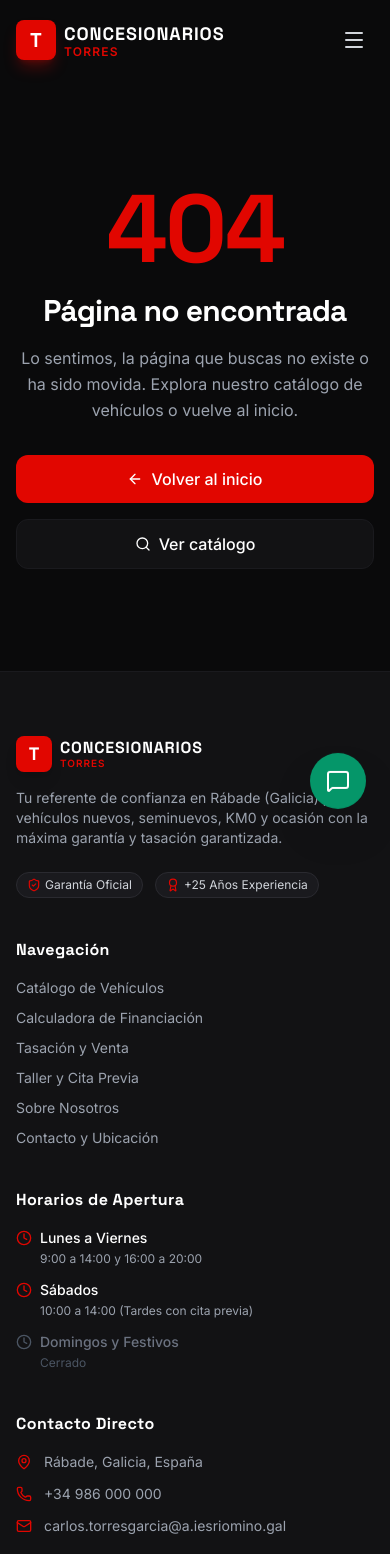
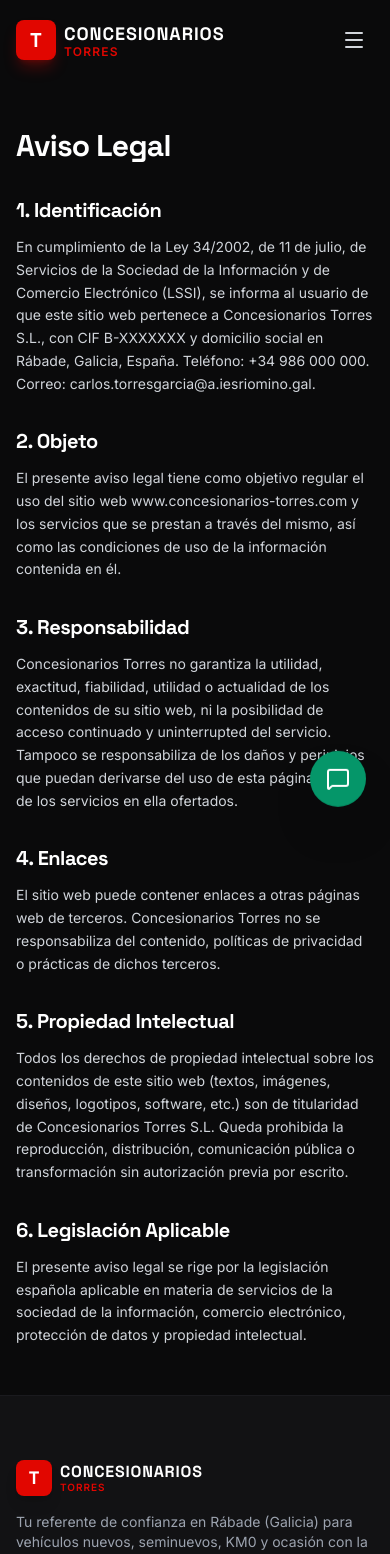
Before and after one commit to carlos7zn/concesionarios-torres, a Next.js app: page /aviso-legal in a window 390 px wide. Before the commit this address had no page. Shown: the top 1554 px of the page. Built offline with nearby package versions, Linux system fonts and the light colour scheme.

Commit message:
fix: phone links, Golf GTI badge, legal pages, cookie banner

```diff
--- /dev/null
+++ b/app/aviso-legal/page.tsx
@@ -0,0 +1,46 @@
+import type { Metadata } from 'next';
+
+export const metadata: Metadata = {
+  title: 'Aviso Legal | Concesionarios Torres',
+  description: 'Aviso legal de Concesionarios Torres. Información sobre identidad, responsabilidad, enlaces y políticas.',
+};
+
+export default function AvisoLegalPage() {
+  return (
+    <div className="py-12 max-w-4xl mx-auto px-4 sm:px-6 lg:px-8">
+      <h1 className="text-3xl sm:text-4xl font-display font-bold text-white mb-8">Aviso Legal</h1>
+
+      <div className="space-y-8 text-gray-300 text-sm leading-relaxed">
+        <section>
+          <h2 className="text-xl font-display font-bold text-white mb-3">1. Identificación</h2>
+          <p>En cumplimiento de la Ley 34/2002, de 11 de julio, de Servicios de la Sociedad de la Información y de Comercio Electrónico (LSSI), se informa al usuario de que este sitio web pertenece a Concesionarios Torres S.L., con CIF B-XXXXXXX y domicilio social en Rábade, Galicia, España. Teléfono: +34 986 000 000. Correo: carlos.torresgarcia@a.iesriomino.gal.</p>
+        </section>
+
+        <section>
+          <h2 className="text-xl font-display font-bold text-white mb-3">2. Objeto</h2>
+          <p>El presente aviso legal tiene como objetivo regular el uso del sitio web www.concesionarios-torres.com y los servicios que se prestan a través del mismo, así como las condiciones de uso de la información contenida en él.</p>
+        </section>
+
+        <section>
+          <h2 className="text-xl font-display font-bold text-white mb-3">3. Responsabilidad</h2>
+          <p>Concesionarios Torres no garantiza la utilidad, exactitud, fiabilidad, utilidad o actualidad de los contenidos de su sitio web, ni la posibilidad de acceso continuado y uninterrupted del servicio. Tampoco se responsabiliza de los daños y perjuicios que puedan derivarse del uso de esta página web o de los servicios en ella ofertados.</p>
+        </section>
+
+        <section>
+          <h2 className="text-xl font-display font-bold text-white mb-3">4. Enlaces</h2>
+          <p>El sitio web puede contener enlaces a otras páginas web de terceros. Concesionarios Torres no se responsabiliza del contenido, políticas de privacidad o prácticas de dichos terceros.</p>
+        </section>
+
+        <section>
+          <h2 className="text-xl font-display font-bold text-white mb-3">5. Propiedad Intelectual</h2>
+          <p>Todos los derechos de propiedad intelectual sobre los contenidos de este sitio web (textos, imágenes, diseños, logotipos, software, etc.) son de titularidad de Concesionarios Torres S.L. Queda prohibida la reproducción, distribución, comunicación pública o transformación sin autorización previa por escrito.</p>
+        </section>
+
+        <section>
+          <h2 className="text-xl font-display font-bold text-white mb-3">6. Legislación Aplicable</h2>
+          <p>El presente aviso legal se rige por la legislación española aplicable en materia de servicios de la sociedad de la información, comercio electrónico, protección de datos y propiedad intelectual.</p>
+        </section>
+      </div>
+    </div>
+  );
+}
--- a/app/contacto/page.tsx
+++ b/app/contacto/page.tsx
@@ -36,7 +36,7 @@ export default function ContactoPage() {
                 <Phone className="w-5 h-5 text-brand-red flex-shrink-0 mt-0.5" />
                 <div>
                   <strong className="text-white block">Teléfono / WhatsApp</strong>
-                  <a href="tel:34986000000" className="hover:text-white transition-colors">+34 986 000 000</a>
+                  <a href="tel:+34986000000" className="hover:text-white transition-colors">+34 986 000 000</a>
                 </div>
               </li>
               <li className="flex items-start space-x-3">
--- /dev/null
+++ b/app/cookies/page.tsx
@@ -0,0 +1,40 @@
+import type { Metadata } from 'next';
+
+export const metadata: Metadata = {
+  title: 'Política de Cookies | Concesionarios Torres',
+  description: 'Política de cookies de Concesionarios Torres. Información sobre el uso de cookies y preferencias.',
+};
+
+export default function CookiesPage() {
+  return (
+    <div className="py-12 max-w-4xl mx-auto px-4 sm:px-6 lg:px-8">
+      <h1 className="text-3xl sm:text-4xl font-display font-bold text-white mb-8">Política de Cookies</h1>
+
+      <div className="space-y-8 text-gray-300 text-sm leading-relaxed">
+        <section>
+          <h2 className="text-xl font-display font-bold text-white mb-3">¿Qué son las cookies?</h2>
+          <p>Las cookies son pequeños archivos de texto que se almacenan en tu navegador cuando visitas un sitio web. Se utilizan para recordar preferencias, mejorar la experiencia del usuario y recopilar información estadística anónima.</p>
+        </section>
+
+        <section>
+          <h2 className="text-xl font-display font-bold text-white mb-3">Cookies que utilizamos</h2>
+          <ul className="list-disc pl-5 space-y-2">
+            <li><strong>Cookies técnicas o esenciales:</strong> Necesarias para el funcionamiento básico del sitio web (navegación, formularios, preferencias de idioma).</li>
+            <li><strong>Cookies de análisis:</strong> Nos permiten recopilar datos anónimos sobre cómo los usuarios utilizan el sitio web y así poder mejorarlo.</li>
+            <li><strong>Cookies de preferencias:</strong> Permiten recordar configuraciones como el idioma o la región.</li>
+          </ul>
+        </section>
+
+        <section>
+          <h2 className="text-xl font-display font-bold text-white mb-3">Gestión de cookies</h2>
+          <p>Puedes configurar tu navegador para aceptar, rechazar o notificarte cuando reciba cookies. La forma de hacerlo varía según el navegador que utilices (Chrome, Firefox, Safari, Edge, etc.). Si rechazas las cookies técnicas, es posible que algunos servicios o funciones del sitio web no estén disponibles.</p>
+        </section>
+
+        <section>
+          <h2 className="text-xl font-display font-bold text-white mb-3">Configurar cookies</h2>
+          <p>Puedes gestionar tus preferencias de cookies en este mismo sitio web a través del banner que aparece al acceder o en cualquier momento desde el pie de página.</p>
+        </section>
+      </div>
+    </div>
+  );
+}
--- /dev/null
+++ b/components/CookieBanner.tsx
@@ -0,0 +1,57 @@
+'use client';
+
+import { useState, useEffect } from 'react';
+import Link from 'next/link';
+
+export default function CookieBanner() {
+  const [show, setShow] = useState(false);
+
+  useEffect(() => {
+    const consent = localStorage.getItem('cookie-consent');
+    if (!consent) {
+      setTimeout(() => setShow(true), 1000);
+    }
+  }, []);
+
+  const handleAccept = () => {
+    localStorage.setItem('cookie-consent', 'accepted');
+    setShow(false);
+  };
+
+  const handleReject = () => {
+    localStorage.setItem('cookie-consent', 'rejected');
+    setShow(false);
+  };
+
+  if (!show) return null;
+
+  return (
+    <div className="fixed bottom-0 left-0 right-0 z-50 bg-dark-900/95 backdrop-blur-xl border-t border-dark-800 p-4 shadow-2xl animate-fadeIn">
+      <div className="max-w-7xl mx-auto flex flex-col sm:flex-row items-center justify-between gap-4">
+        <div className="flex-1">
+          <p className="text-sm text-gray-300">
+            Utilizamos cookies técnicas y de análisis para mejorar tu experiencia en nuestro sitio web.
+            Al hacer clic en &quot;Aceptas&quot;, consentes el uso de todas las cookies. Puedes{' '}
+            <Link href="/cookies" className="text-brand-red hover:underline font-medium">
+              configurar preferencias
+            </Link>.
+          </p>
+        </div>
+        <div className="flex items-center space-x-3">
+          <button
+            onClick={handleReject}
+            className="px-4 py-2 text-sm text-gray-300 hover:text-white border border-dark-700 rounded-lg hover:bg-dark-800 transition-colors"
+          >
+            Rechazar
+          </button>
+          <button
+            onClick={handleAccept}
+            className="px-5 py-2 text-sm bg-brand-red hover:bg-brand-redHover text-white rounded-lg font-medium transition-colors shadow-lg shadow-brand-red/20"
+          >
+            Acepta
+          </button>
+        </div>
+      </div>
+    </div>
+  );
+}
--- a/components/Footer.tsx
+++ b/components/Footer.tsx
@@ -84,7 +84,7 @@ export default function Footer() {
               </li>
               <li className="flex items-center space-x-3">
                 <Phone className="w-4 h-4 text-brand-red flex-shrink-0" />
-                <a href="tel:34986000000" className="hover:text-white transition-colors">+34 986 000 000</a>
+                <a href="tel:+34986000000" className="hover:text-white transition-colors">+34 986 000 000</a>
               </li>
               <li className="flex items-center space-x-3">
                 <Mail className="w-4 h-4 text-brand-red flex-shrink-0" />
--- a/data/vehicles.ts
+++ b/data/vehicles.ts
@@ -102,13 +102,13 @@ export const vehicles: Vehicle[] = [
     fuel: 'Gasolina',
     transmission: 'Automático',
     hp: 245,
-    badge: 'KM0',
+    badge: 'Seminuevo',
     ecoLabel: 'C',
     image: 'https://images.unsplash.com/photo-1622227922714-ed25612f0e0c?auto=format&fit=crop&w=1200&q=80',
     gallery: [
       'https://images.unsplash.com/photo-1622227922714-ed25612f0e0c?auto=format&fit=crop&w=1200&q=80',
     ],
-    description: 'El icono de los compactos deportivos. Máxima deportivismo con la versatilidad diaria del Golf.',
+    description: 'El icono de los compactos deportivos. Máximo deportivismo con la versatilidad diaria del Golf.',
     features: ['Escape deportivo', 'Faros IQ.Light Matrix LED', 'Suspensión adaptativa DCC', 'Head-up Display'],
     featured: true
   },
```
